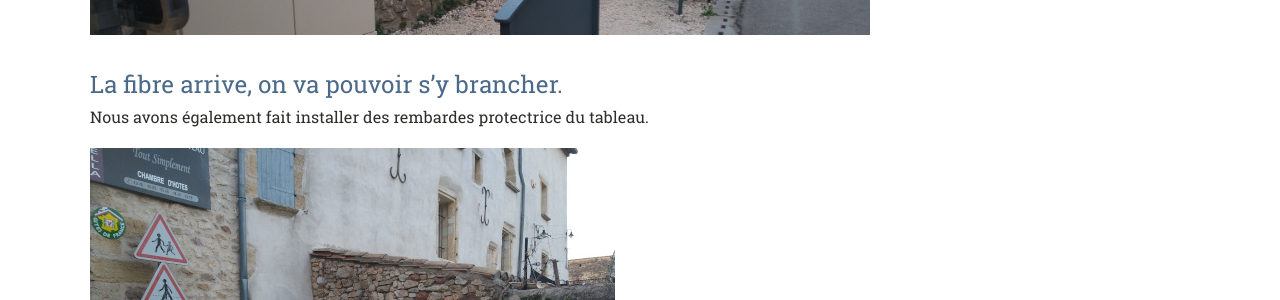
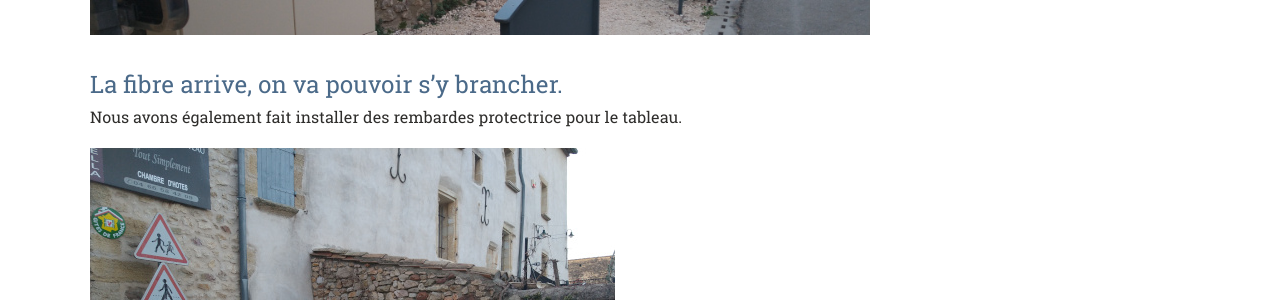
Before and after one commit to Flaux-Village/flaux-village.github.io, a Jekyll site: the page built from _actualites/fibre.md, in a window 1280 px wide. Shown: the part 579-879 px from the top of the page. Built offline with Jekyll 4.4.1, drawn with Linux system fonts in a browser that asks for light colours.

Commit message:
Update fibre.md

```diff
--- a/_actualites/fibre.md
+++ b/_actualites/fibre.md
@@ -20,6 +20,6 @@ documents:
 
 # La fibre arrive, on va pouvoir s'y brancher. <br>
 
-Nous avons également fait installer des rembardes protectrice du tableau.
+Nous avons également fait installer des rembardes protectrice pour le tableau.
 
 ![Tableau de fibre](/assets/illustrations/news/Fibre2.jpg){:class="img-responsive"}
```
